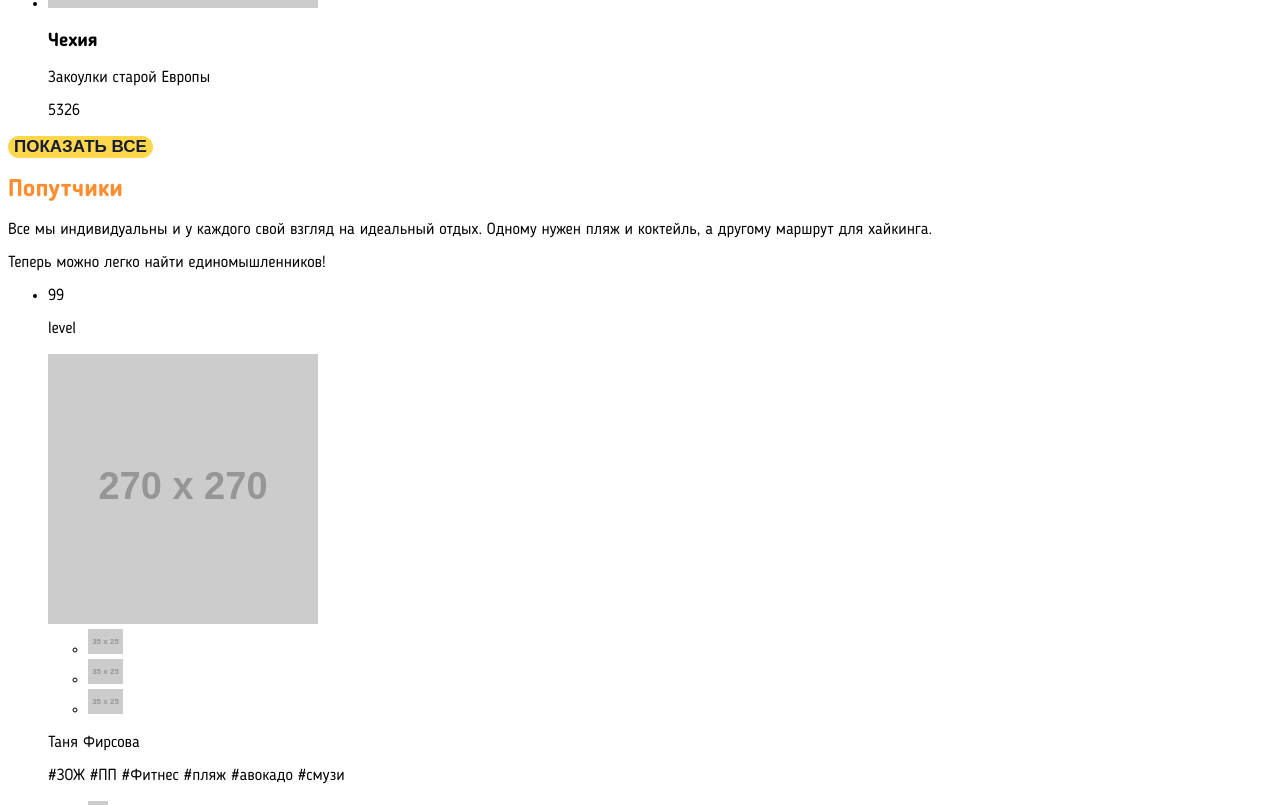
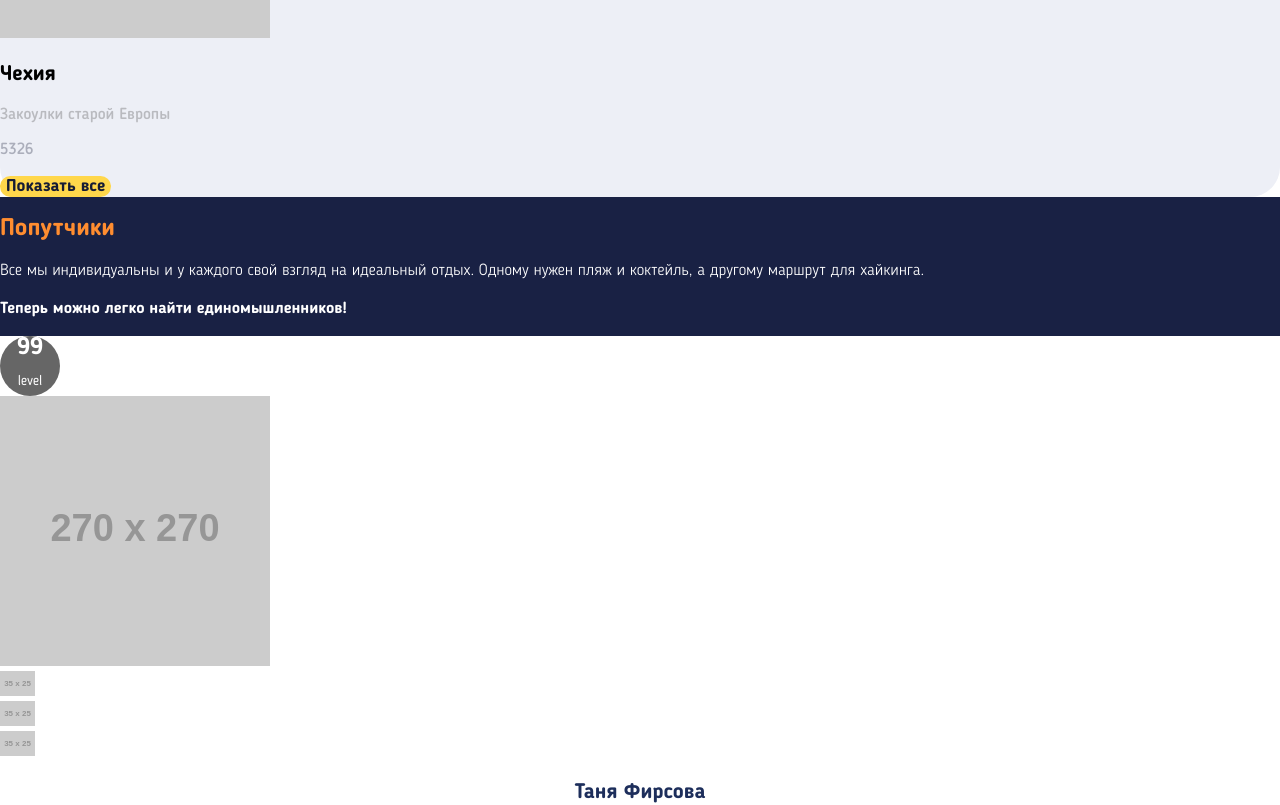
Before and after one commit to IvanLysukhin/1482089-pognali-21, a plain HTML site: page source/index.html in a window 1280 px wide. Shown: the part 1340-2145 px from the top of the page. Drawn offline with nearby package versions, Linux system fonts and the light colour scheme; files that its build step writes are made by us from their sources; placeholder pictures from the web are drawn by us.

Commit message:
Стили

```diff
--- a/source/index.html
+++ b/source/index.html
@@ -129,9 +129,9 @@
         <p class="companion__text companion__text--bold">Теперь можно легко найти единомышленников!</p>
         <ul class="companion__list">
           <li class="companion__item">
-            <div class="companion__level-circle">
-              <p class="companion__level">99</p>
-              <p class="companion__level-text">level</p>
+            <div class="level-circle">
+              <p class="level-circle__text level-circle__text--number">99</p>
+              <p class="level-circle__text">level</p>
             </div>
             <picture>
               <img src="https://via.placeholder.com/270x270" width="270" height="270" alt="Таня Фирсова">
@@ -168,7 +168,7 @@
           </li>
           <li class="companion__item">
             <div class="level-circle">
-              <p class="level-circle__number">80</p>
+              <p class="level-circle__text level-circle__text--number">80</p>
               <p class="level-circle__text">level</p>
             </div>
             <picture>
--- a/source/less/blocks/button.less
+++ b/source/less/blocks/button.less
@@ -6,5 +6,5 @@
   font-size: 17px;
   color: @basic-blue;
   text-align: center;
-  text-transform: uppercase;
+  .main-font;
 }
--- /dev/null
+++ b/source/less/blocks/companion.less
@@ -0,0 +1,47 @@
+.companion {
+  background-color: @dark-blue;
+  border-radius: 0 0 30px 30px;
+  color: @basic-white;
+}
+
+.companion__flags-list {
+  .reset-list;
+}
+
+.companion__text {
+  font-weight: 300;
+  font-size: 16px;
+  line-height: 22px;
+
+  &--bold {
+    font-weight: bold;
+  }
+}
+
+.companion__list {
+  .reset-list;
+}
+
+.companion__item {
+  background-color: @basic-white;
+}
+
+.companion__name {
+  font-weight: bold;
+  font-size: 21px;
+  line-height: 21px;
+  color: @basic-blue-light;
+  text-align: center;
+}
+
+.companion__tags {
+  font-weight: normal;
+  font-size: 16px;
+  line-height: 18px;
+  text-align: center;
+  color: @special_grey;
+}
+
+.companion__icons-list {
+  .reset-list;
+}
--- /dev/null
+++ b/source/less/blocks/direction.less
@@ -0,0 +1,38 @@
+.direction {
+  background-color: @lightest-blue;
+  border-radius: 0 0 30px 30px;
+}
+
+.direction__text {
+  font-weight: 300;
+  font-size: 16px;
+  line-height: 22px;
+  color: @special_grey;
+
+  &--opacity {
+    font-weight: 500;
+    font-size: 16px;
+    line-height: 18px;
+    color: @special_grey;
+    opacity: 0.3;
+  }
+}
+
+.direction__list {
+  .reset-list;
+}
+
+.direction__country-name {
+  font-weight: bold;
+  font-size: 21px;
+  line-height: 21px;
+  color: @basic-black;
+}
+
+.direction__number {
+  color: @basic-blue;
+  opacity: 0.3;
+  font-weight: 500;
+  font-size: 16px;
+  line-height: 20px;
+}
--- /dev/null
+++ b/source/less/blocks/level-circle.less
@@ -0,0 +1,19 @@
+.level-circle {
+  background-color: fade(@basic-black, 60%);
+  border-radius: 50%;
+  width: 60px;
+  height: 60px;
+  text-align: center;
+}
+
+.level-circle__text {
+  font-weight: normal;
+  font-size: 14px;
+
+  &--number {
+    font-weight: bold;
+    font-size: 24px;
+    line-height: 24px;
+    margin: 0;
+  }
+}
--- a/source/less/blocks/main-nav.less
+++ b/source/less/blocks/main-nav.less
@@ -31,3 +31,7 @@
 .main-nav__social-list {
   .reset-list;
 }
+
+.main-nav__button {
+  text-transform: uppercase;
+}
--- /dev/null
+++ b/source/less/blocks/profile.less
@@ -0,0 +1,48 @@
+.profile {
+  background-color: @lightest-blue-2;
+  border-radius: 0 0 30px 30px;
+}
+
+.profile__list {
+  .reset-list;
+  color: @special_grey;
+  font-weight: 300;
+  font-size: 16px;
+  line-height: 16px;
+  counter-reset: item;
+}
+
+.profile__item {
+  &::after {
+    counter-increment: item;
+    content: counter(item);
+    color: @basic-white;
+    font-weight: normal;
+    font-size: 16px;
+    border-radius: 50%;
+  }
+
+  &:nth-of-type(1) {
+    &::after {
+      background-color: @dark-orange;
+    }
+  }
+
+  &:nth-of-type(2) {
+    &::after {
+      background-color: @dark-yellow;
+    }
+  }
+
+  &:nth-of-type(3) {
+    &::after {
+      background-color: @basic-yellow;
+    }
+  }
+}
+
+.profile__button {
+  font-size: 16px;
+  background-color: transparent;
+  color: @special-blue;
+}
--- a/source/less/style.less
+++ b/source/less/style.less
@@ -8,3 +8,7 @@
 @import "blocks/button.less";
 @import "blocks/preview.less";
 @import "blocks/about.less";
+@import "blocks/direction.less";
+@import "blocks/companion.less";
+@import "blocks/level-circle.less";
+@import "blocks/profile.less";
--- a/source/less/utils/colors.less
+++ b/source/less/utils/colors.less
@@ -1,7 +1,13 @@
 @basic-white: #ffffff;
+@basic-black: #000000;
+@lightest-blue: #EDEFF6;
+@lightest-blue-2:#E6E8F1;
 @dark-blue: #192144;
 @basic-blue: #161C35;
+@basic-blue-light: #1D2E5B;
+@special-blue: #132576;
 @basic-yellow: #FFD74B;
 @dark-yellow: #FFBD30;
 @dark-orange: #FF8D30;
 @basic-orange: #FFA530;
+@special_grey: #444444;
--- a/source/less/utils/global.less
+++ b/source/less/utils/global.less
@@ -8,6 +8,16 @@
 
 .page {
   .main-font;
+  height: 100%;
+}
+
+.page__body {
+  margin: 0;
+}
+
+.page-main {
+  display: grid;
+  grid-template-rows: repeat(7, auto);
 }
 
 .page-main__title {
```
